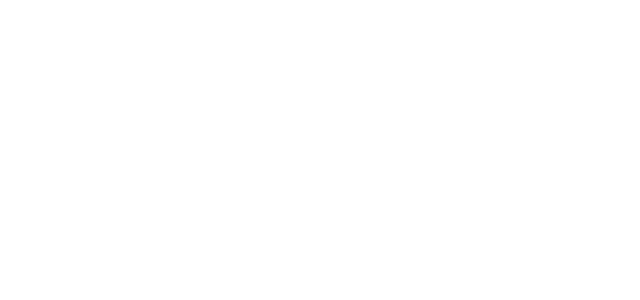
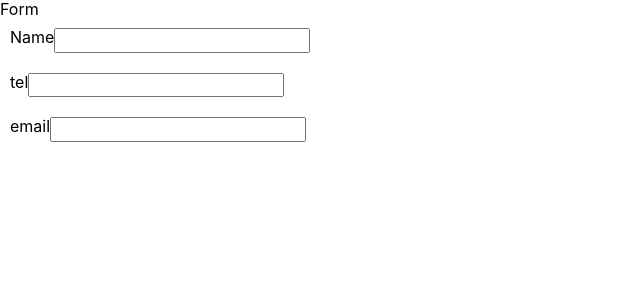
Before and after one commit to SerhiyStepanov/react-tests, a React (Create React App) app: page / in a window 1280 px wide. Shown: the top 300 px of the page, without its empty margins (0-640 px from the left). Built offline with nearby package versions, Linux system fonts and the light colour scheme.

Commit message:
UserForm

```diff
--- a/src/App.js
+++ b/src/App.js
@@ -5,6 +5,7 @@
 // import Counter from "./components/Counter";
 // import Dropdown from "./components/Dropdown";
 // import ColorPicker from "./components/ColorPicker";
+import UserForm from "./components/UserForm/UserForm";
 // import user from "./user-data.json";
 // import statistics from "./statistical-data.json";
 // import friends from "./friends-data.json";
@@ -33,6 +34,8 @@
       {/* <Dropdown /> */}
 
       {/* <ColorPicker options={colorPicker} /> */}
+
+      <UserForm />
     </div>
   );
 }
--- /dev/null
+++ b/src/components/UserForm/UserForm.js
@@ -0,0 +1,55 @@
+import React, { Component } from "react";
+import s from "./UserForm.module.css";
+
+export default class UserForm extends Component {
+  state = {
+    name: "",
+    tel: "",
+    email: "",
+  };
+
+  handleNameChange = (eve) => {
+    this.setState({
+      [eve.currentTarget.name]: [eve.currentTarget.value],
+    });
+  };
+
+  render() {
+    return (
+      <div>
+        Form
+        <form className={s.container}>
+          <label htmlFor="" className={s.formLabel}>
+            Name
+            <input
+              type="text"
+              name="name"
+              value={this.state.name}
+              onChange={this.handleNameChange}
+            />
+          </label>
+
+          <label htmlFor="" className={s.formLabel}>
+            tel
+            <input
+              type="tel"
+              name="tel"
+              value={this.state.tel}
+              onChange={this.handleNameChange}
+            />
+          </label>
+
+          <label htmlFor="" className={s.formLabel}>
+            email
+            <input
+              type="email"
+              name="email"
+              value={this.state.email}
+              onChange={this.handleNameChange}
+            />
+          </label>
+        </form>
+      </div>
+    );
+  }
+}
--- /dev/null
+++ b/src/components/UserForm/UserForm.module.css
@@ -0,0 +1,8 @@
+.container {
+  display: flex;
+  flex-direction: column;
+}
+.formLabel {
+  display: flex;
+  margin: 10px;
+}
```
